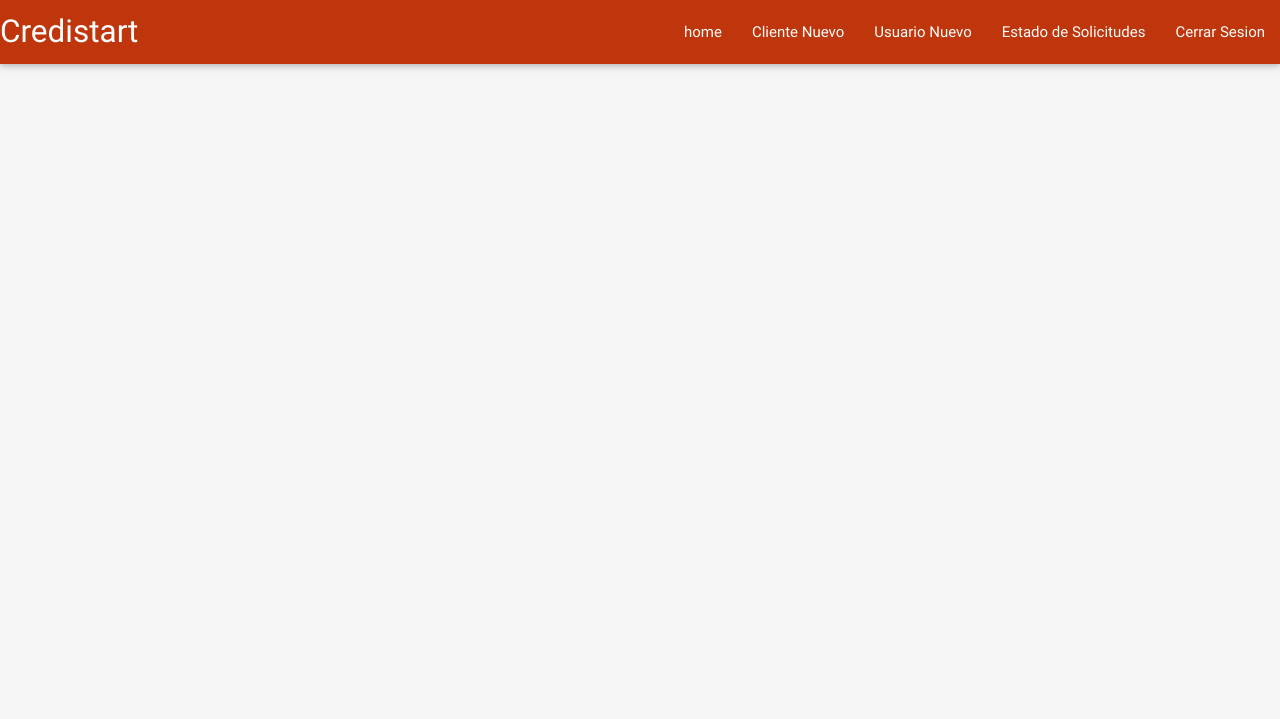
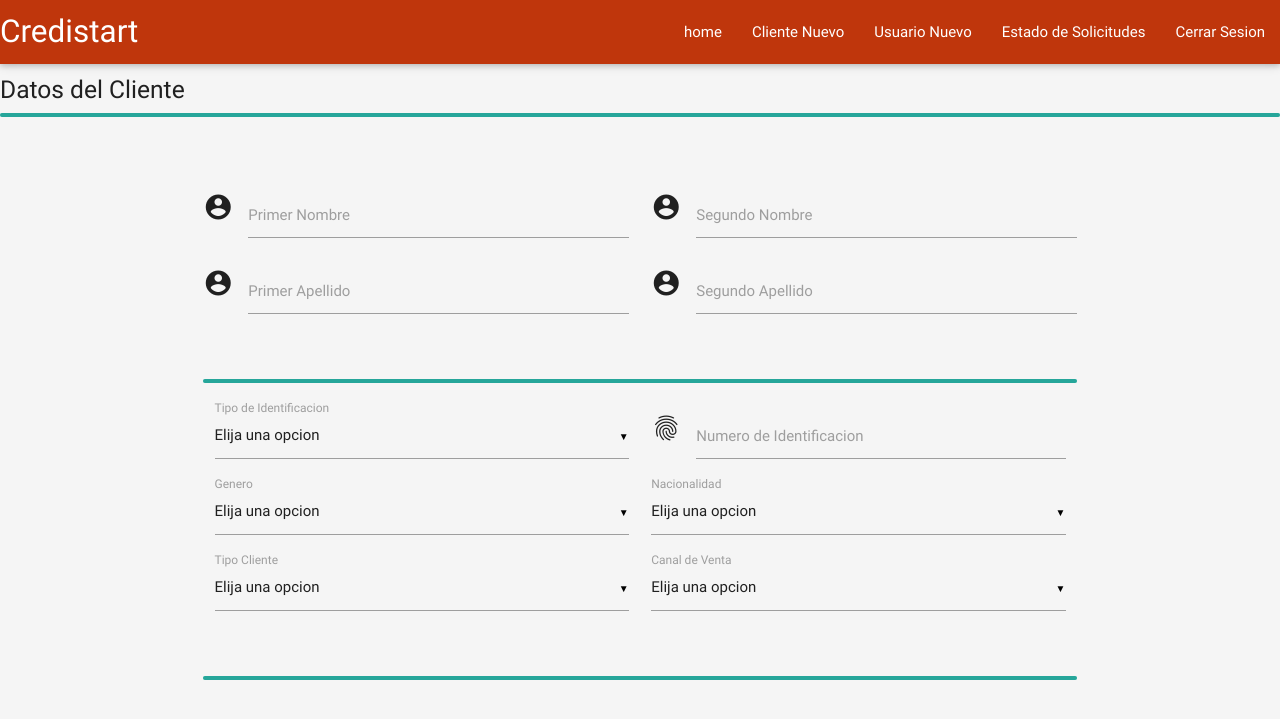
Before and after one commit to roque510/armada, a PHP site: page /index.php?pg=veridoc in a window 1280 px wide. Shown: the top 719 px of the page. Run offline with PHP 8.4, Linux system fonts and the light colour scheme; the visitor is signed in with stand-in values (Sample User, id 1); data that the repository does not hold is empty; some libraries are stand-ins or nearby versions.

Commit message:
new form

```diff
--- a/Modulos/veridoc.modulo.php
+++ b/Modulos/veridoc.modulo.php
@@ -0,0 +1,142 @@
+<h5>Datos del Cliente</h5>
+<div class="progress">
+      <div class="determinate" style="width: 100%"></div>
+</div>
+
+<?php
+require_once 'funciones.php';
+require 'config.php';
+require_once 'config.php';
+
+        $database = new medoo([
+          'database_type' => 'mysql',
+          'database_name' => $DB,
+          'server' => $SVR,
+          'username' => $USR,
+          'password' => $PW,
+          'charset' => 'utf8'
+        ]);
+
+
+
+
+ ?>
+ <br>
+ <br>
+  <div class="row container">
+    <form id="leform" class="col s12" method="post" action="clientf.php" enctype="multipart/form-data">
+      <div class="row">
+        <div class="input-field col  s6">
+          <i class="material-icons prefix">account_circle</i>
+          <input id="icon_prefix" type="text" name="pnombre" class="validate">
+          <label for="icon_prefix">Primer Nombre</label>
+        </div>
+        <div class="input-field col  s6">
+          <i class="material-icons prefix">account_circle</i>
+          <input id="icon_prefix" name="snombre" type="text" class="validate">
+          <label for="icon_prefix">Segundo Nombre</label>
+        </div>
+        <div class="input-field col  s6">
+          <i class="material-icons prefix">account_circle</i>
+          <input id="icon_prefix" name="papellido" type="text" class="validate">
+          <label for="icon_prefix">Primer Apellido</label>
+        </div>
+        <div class="input-field col  s6">
+          <i class="material-icons prefix">account_circle</i>
+          <input id="icon_prefix" name="sapellido" type="text" class="validate">
+          <label for="icon_prefix">Segundo Apellido</label>
+        </div>
+
+      </div>
+<br>
+<div class="progress">
+      <div class="determinate" style="width: 100%"></div>
+  </div>
+
+
+      <div class="input-field col s6">
+    <select name="tipo_id">
+      <option value="" disabled selected>Elija una opcion</option>
+      <?php
+
+        $datas = $database->select("identificaciones_tipos", ["identificacion_tipo_descripcion","identificacion_tipo_id"]);
+         foreach($datas as $data)
+          {
+          //echo '<script> alert("'.$data["pais_id"].'"); </script>';
+            echo '<option value="'.$data["identificacion_tipo_id"].'">'.$data["identificacion_tipo_descripcion"].'</option>';
+          }
+       ?>
+
+
+    </select>
+    <label>Tipo de Identificacion</label>
+  </div>
+  <div class="input-field col  s6">
+          <i class="material-icons prefix">fingerprint</i>
+          <input id="icon_prefix" name="id" type="text" class="validate">
+          <label for="icon_prefix">Numero de Identificacion</label>
+        </div>
+
+ <div class="input-field col s6">
+    <select name="genero">
+      <option value="" disabled selected>Elija una opcion</option>
+      <option value="Femenino">Femenino</option>
+      <option value="Masculino">Masculino</option>
+
+    </select>
+    <label>Genero</label>
+  </div>
+
+   <div class="input-field col s6">
+    <select name="nacionalidad">
+      <option value="" disabled selected>Elija una opcion</option>
+      <?php
+
+        $datas = $database->select("pais", ["pais_nombre","pais_id"], ["pais_id[>]" => 0]);
+         foreach($datas as $data)
+          {
+          //echo '<script> alert("'.$data["pais_id"].'"); </script>';
+            echo '<option value="'.$data["pais_id"].'">'.$data["pais_nombre"].'</option>';
+          }
+       ?>
+
+    </select>
+    <label>Nacionalidad</label>
+  </div>
+  <div class="input-field col s6">
+    <select name="tipo_cliente">
+      <option value="" disabled selected>Elija una opcion</option>
+      <?php
+
+        $datas = $database->select("entidades_tipos", ["entidad_tipo_descripcion","entidad_tipo_id"]);
+         foreach($datas as $data)
+          {
+          //echo '<script> alert("'.$data["pais_id"].'"); </script>';
+            echo '<option value="'.$data["entidad_tipo_id"].'">'.$data["entidad_tipo_descripcion"].'</option>';
+          }
+       ?>
+
+    </select>
+    <label>Tipo Cliente</label>
+  </div>
+<div class="input-field col s6" style="margin-bottom: 50px;">
+    <select name="canal_venta">
+      <option value="" disabled selected>Elija una opcion</option>
+      <?php
+
+        $datas = $database->select("solicitudes_canales", ["solicitud_canal_descripcion","solicitud_canal_id"]);
+         foreach($datas as $data)
+          {
+          //echo '<script> alert("'.$data["pais_id"].'"); </script>';
+            echo '<option value="'.$data["solicitud_canal_id"].'">'.$data["solicitud_canal_descripcion"].'</option>';
+          }
+       ?>
+
+    </select>
+    <label>Canal de Venta</label>
+  </div>
+
+
+<div class="progress" >
+      <div class="determinate" style="width: 100%"></div>
+  </div>
--- a/index.php
+++ b/index.php
@@ -122,7 +122,7 @@ var idleInterval = setInterval(timerIncrement, 60000); // 1 minute
              $('select').material_select();
              $('.datepicker').pickadate({
     selectMonths: true, // Creates a dropdown to control month
-    selectYears: 0 // Creates a dropdown of 15 years to control year
+    selectYears: 90 // Creates a dropdown of 15 years to control year
   });
 
         });
```
Also changed, not shown: Modulos/cliente2.modulo.php (+60 -5 lines).
